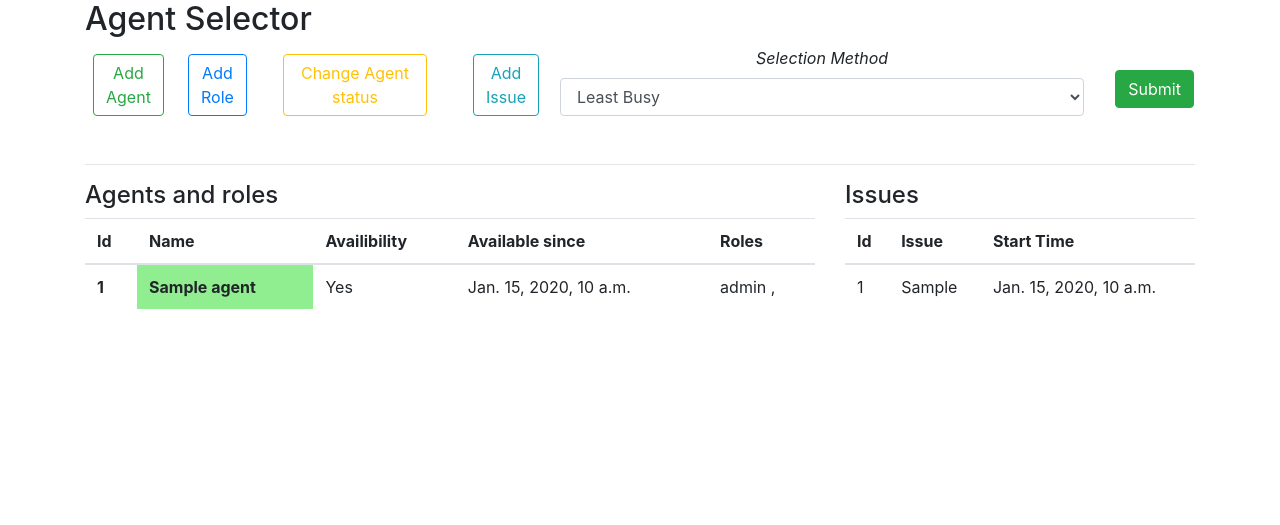
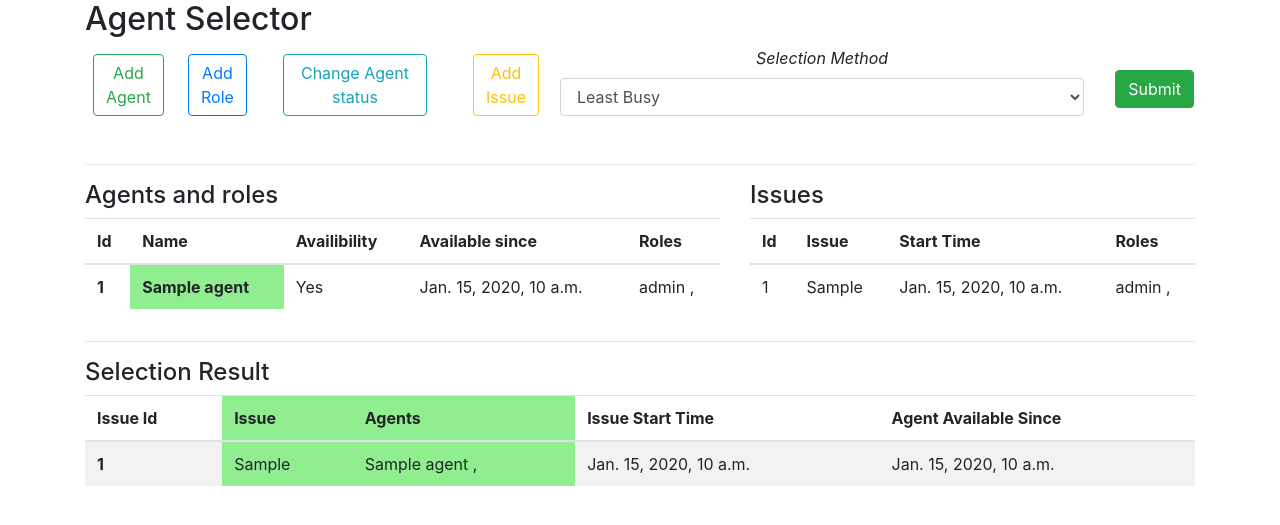
Before and after one commit to atharva-bhange/agentapp, a Django app: page / in a window 1280 px wide. Shown: the top 525 px of the page. Run offline with Django 3.2, Linux system fonts and the light colour scheme; tables that the repository leaves empty hold one stand-in row (values such as "Sample post"); some libraries are stand-ins or nearby versions.

Commit message:
Project Complete

```diff
--- a/agents/forms.py
+++ b/agents/forms.py
@@ -20,11 +20,6 @@ class AddRoleForm(ModelForm):
 		model = Roles
 		fields = ['role']
 
-class AddAgentRole(ModelForm):
-
-	class Meta():
-		model = Agent_role
-		fields = ['role']
 
 class AddIssueForm(ModelForm):
 
--- a/agents/models.py
+++ b/agents/models.py
@@ -6,12 +6,13 @@ class Agents(models.Model):
 	name = models.CharField(max_length = 20, null = True, blank = True)
 	is_available = models.BooleanField(null = False, blank = False)
 	available_since = models.DateTimeField()
+	no_roles = models.IntegerField(null = True , blank = True)
 
 	class Meta:
 		verbose_name_plural = "Agents"
 
 	def __str__(self):
-		return self.name
+		return str(self.name)
 
 
 class Roles(models.Model):
@@ -21,7 +22,7 @@ class Roles(models.Model):
 		verbose_name_plural = "Roles"
 
 	def __str__(self):
-		return self.role
+		return str(self.role)
 
 class Agent_role(models.Model):
 	agent = models.ForeignKey(Agents , on_delete=models.CASCADE)
@@ -33,6 +34,14 @@ class Agent_role(models.Model):
 class Issues(models.Model):
 	issue = models.CharField(max_length = 20, null = True, blank = True)
 	start_time = models.DateTimeField()
+	no_roles = models.IntegerField(null = True , blank = True)
 
 	class Meta:
 		verbose_name_plural = "Issues"
+
+class Issue_role(models.Model):
+	issue = models.ForeignKey(Issues , on_delete=models.CASCADE)
+	role = models.ForeignKey(Roles , on_delete=models.CASCADE)
+
+	class Meta:
+		verbose_name_plural = "Issue_role"
--- a/agents/templates/agents/index.html
+++ b/agents/templates/agents/index.html
@@ -13,23 +13,23 @@
 		<div class="row text-center">
 
 
-			<div class="col-lg-1">
+			<div class="col-lg-1 col-md-3 col-sm-3 col-3">
 				<a href="{% url 'add_agent' %}"><button class="btn btn-outline-success m-2">Add Agent</button></a>
 			</div>
 
-			<div class="col-lg-1">
+			<div class="col-lg-1 col-md-3 col-sm-3 col-3">
 				<a href="{% url 'add_role' %}"><button class="btn btn-outline-primary m-2">Add Role</button></a>
 			</div>
 
-			<div class="col-lg-2">
-				<a href="{% url 'agents' %}"><button class="btn btn-outline-warning	 m-2">Change Agent status</button></a>
+			<div class="col-lg-2 col-md-3 col-sm-3 col-3">
+				<a href="{% url 'agents' %}"><button class="btn btn-outline-info m-2">Change Agent status</button></a>
 			</div>
 
-			<div class="col-lg-1">
-				<a href="{% url 'add_issue' %}"><button class="btn btn-outline-info m-2">Add Issue</button></a>
+			<div class="col-lg-1 col-md-3 col-sm-3 col-3">
+				<a href="{% url 'add_issue' %}"><button class="btn btn-outline-warning m-2">Add Issue</button></a>
 			</div>
 
-			<div class="col-lg-7">
+			<div class="col-lg-7 col-md-12 col-sm-12 col-12">
 				<form method="get" >
 
 					<div class="row ">
@@ -37,15 +37,15 @@
 							<div class="form-group">
 								<label for="selection_method"><i>Selection Method</i></label>
 								<select class="form-control" id="selection_method" name="m">
-									{% if method == '2' %}
+									{% if mode == '2' %}
 									<option value="1">All Available</option>
 									<option value="2" selected>Least Busy</option>
 									<option value="3">Random</option>
-									{% elif method == '1' %}
+									{% elif mode == '1' %}
 									<option value="1" selected>All Available</option>
 									<option value="2">Least Busy</option>
 									<option value="3">Random</option>
-									{% elif method == '3' %}
+									{% elif mode == '3' %}
 									<option value="1">All Available</option>
 									<option value="2">Least Busy</option>
 									<option value="3" selected>Random</option>
@@ -69,7 +69,7 @@
 		<hr>
 
 		<div class="row">
-			<div class="col-lg-8">
+			<div class="col-lg-7">
 				<h4>Agents and roles</h4>
 			<div id="agents_list" style="max-height: 300px; overflow-y: scroll;">
 
@@ -120,7 +120,7 @@
 				</table>
 			</div>
 			</div>
-			<div class="col-lg-4" >
+			<div class="col-lg-5" >
 				<h4>Issues</h4>
 			<div id="issue_list" style="max-height: 300px; overflow-y: scroll;">
 
@@ -130,6 +130,7 @@
 						<th scope="col">Id</th>
 						<th scope="col">Issue</th>
 			    		<th scope="col">Start Time</th>
+			    		<th scope="col">Roles</th>
 			    	</tr>
 			  	</thead>
 			  	<tbody>
@@ -138,6 +139,12 @@
 			  			<td> {{ issue.id }}</td>
 			  			<td> {{ issue.issue }}</td>
 			  			<td> {{ issue.start_time }}</td>
+			  			<td>
+			  			{% for role in issue.roles %}
+			  			{{ role.role }} ,
+			  			{% endfor %}
+
+			  			</td>
 			  		</tr>
 			  		{% endfor %}
 			  	</tbody>
@@ -147,6 +154,62 @@
 			</div>
 		</div>
 
+		<hr>
+		<h4>Selection Result</h4>
+
+		<div id="result_body">
+			{% if mode == '1' or mode == '2' or mode == '3' %}
+				<table class="table table-striped">
+				  <thead>
+				    <tr>
+				      <th scope="col">Issue Id</th>
+				      <th style="background-color: lightgreen" scope="col">Issue</th>
+				      <th style="background-color: lightgreen" scope="col">Agents</th>
+				      {% if mode == '2' %}
+				      <th>Issue Start Time</th>
+				      <th>Agent Available Since</th>
+				      {% else %}
+				      <th scope="col">Start Time</th>
+				      {% endif %}
+				    </tr>
+				  </thead>
+
+				  <tbody>
+				  	{% for issue_agent in issue_agent_list %}
+				    <tr>
+				      <th scope="row">{{ issue_agent.id.id }}</th>
+				      {% if issue_agent.id.issue|length %}
+				      <td style="background-color: lightgreen">{{ issue_agent.id.issue }}</td>
+				      {% else %}
+				      <td>No Name</td>
+				      {% endif %}
+				      <td style="background-color: lightgreen">
+				      	{% if issue_agent.agents|length %}
+				      	{% for agent in issue_agent.agents %}
+				      		{% if agent.name|length %}
+				      			{{ agent.name }}
+				      		{% else %}
+				      			Id_{{ agent.id }}
+				      		{% endif %}
+				      		,
+				      	{% endfor %}
+				      	{% else %}
+				      		No Agent Available
+				      	{% endif %}
+				      </td>
+				      <td>{{ issue_agent.id.start_time }}</td>
+				      {% if mode == '2' %}
+				      	{% for agent in issue_agent.agents %}
+				      	<td>{{ agent.available_since }}</td>
+				      	{% endfor %}
+				      {% endif %}
+				    </tr>
+				    {% endfor %}
+				  </tbody>
+				</table>
+
+			{% endif %}
+		</div>
 
 	</div>
 
--- a/agents/views.py
+++ b/agents/views.py
@@ -1,8 +1,9 @@
 from django.shortcuts import render, HttpResponse, redirect
-from .forms	 import AddAgentForm , AddRoleForm, AddAgentRole , AddIssueForm
-from .models import Agents, Agent_role, Roles, Issues
+from .forms	 import AddAgentForm , AddRoleForm,AddIssueForm
+from .models import Agents, Agent_role, Roles, Issues, Issue_role
 from django.views.generic import ListView
-
+from django.forms import modelformset_factory
+from .function import select_agent
 
 # Create your views here.
 
@@ -10,19 +11,21 @@ def index_view(request):
 
 
 	m = request.GET.get('m')
-	method = m
 
-	if method == None:
-		method = 2
+
+	if m == None:
+		mode = 2
+	else:
+		mode = int(m)
 
 	## Getting all agent information
-	info = []
+	agent_info = []
 
 	agents = Agents.objects.all().order_by('is_available', 'available_since').reverse()
 
 	for each_agent in agents:
 		roles = Agent_role.objects.all().filter(agent = each_agent)
-		info.append({
+		agent_info.append({
 			'id' : each_agent.id,
 			'name' : each_agent.name,
 			'is_available' : each_agent.is_available,
@@ -31,14 +34,31 @@ def index_view(request):
 			})
 
 	## Getting all issues information
+	issue_info = []
 
 	issues = Issues.objects.all().order_by('start_time')
 
+	for each_issue in issues:
+		issue_roles = Issue_role.objects.all().filter(issue = each_issue)
+		issue_info.append({
+			'id' : each_issue.id,
+			'issue' : each_issue.issue,
+			'start_time' : each_issue.start_time,
+			'roles' : issue_roles
+			})
+
+	## Running the function according to mode
+	print(mode)
+
+	issue_agent_list = select_agent(mode , Agents , Issues, Agent_role , Issue_role)
+
+	print(issue_agent_list)
 
 	context ={
-		'method' : method,
-		'agent_info' : info,
-		'issues_info' : issues
+		'mode' : str(mode),
+		'agent_info' : agent_info,
+		'issues_info' : issue_info,
+		'issue_agent_list' : issue_agent_list
 		}
 
 	return render(request , 'agents/index.html', context)
@@ -46,19 +66,27 @@ def index_view(request):
 
 
 def add_agent_view(request):
+	role_form = modelformset_factory(Agent_role, fields = ('role',))
 	if request.method == 'POST':
+
 		agent_form = AddAgentForm(request.POST)
 		if agent_form.is_valid():
 
-			agent = agent_form.save()
+			agent = agent_form.save(commit = False)
+			agent.no_roles = int(request.POST.get('form-TOTAL_FORMS'))
+			agent.save()
 
+			r_form = role_form(request.POST)
+			for role in r_form:
+				role.instance.agent = agent
 
-			agent_role = Agent_role()
-			agent_role.agent = agent
-			agent_role.role = Roles.objects.get(id = request.POST['role'])
-
-			agent_role.save()
-
+			if r_form.is_valid:
+				print("valid")
+				r_form.save()
+				redirect("index")
+			else:
+				print("not valid")
+				redirect("index")
 			return redirect('index')
 
 		else:
@@ -72,18 +100,21 @@ def add_agent_view(request):
 
 	else:
 		agent_form = AddAgentForm()
-		role_form = AddAgentRole()
 
+
+		agent_role_form = role_form(queryset=Agent_role.objects.none())
 
 		context = {
 		'form' : agent_form,
-		'role' : role_form
+		'role' : agent_role_form
 		}
 
 	return render(request , 'agents/add_agent.html' , context)
 
 
 def add_role_view(request):
+
+
 
 	if request.method == 'POST':
 
@@ -152,27 +183,73 @@ class Agent_list(ListView):
     template_name = 'agents/agents.html'
 
 def add_issue_view(request):
+	role_form = modelformset_factory(Issue_role, fields = ('role',))
 	if request.method == 'POST':
+
 		issue_form = AddIssueForm(request.POST)
 		if issue_form.is_valid():
 
-			issue_form.save()
+			issue = issue_form.save()
+			issue.no_roles = int(request.POST.get('form-TOTAL_FORMS'))
+			issue.save()
+
+			r_form = role_form(request.POST)
+			for role in r_form:
+				role.instance.issue = issue
+
+			if r_form.is_valid:
+				print("valid")
+				r_form.save()
+				redirect("index")
+			else:
+				print("not valid")
+				redirect("index")
 			return redirect('index')
 
 		else:
 
-			issue_form = AddIssueForm(request.POST)
+			agent_form = AddAgentForm(request.POST)
 			context = {
-				'form' : issue_form
+				'form' : agent_form
 			}
 
-			return render(request , 'agents/add_issue.html' , context)
+			return render(request , 'agents/add_agent.html' , context)
 
 	else:
 		issue_form = AddIssueForm()
 
+
+		issue_role_form = role_form(queryset=Issue_role.objects.none())
+
 		context = {
-		'form' : issue_form
+		'form' : issue_form,
+		'role' : issue_role_form
 		}
 
 	return render(request , 'agents/add_issue.html' , context)
+
+
+	# if request.method == 'POST':
+	# 	issue_form = AddIssueForm(request.POST)
+	# 	if issue_form.is_valid():
+
+	# 		issue_form.save()
+	# 		return redirect('index')
+
+	# 	else:
+
+	# 		issue_form = AddIssueForm(request.POST)
+	# 		context = {
+	# 			'form' : issue_form
+	# 		}
+
+	# 		return render(request , 'agents/add_issue.html' , context)
+
+	# else:
+	# 	issue_form = AddIssueForm()
+
+	# 	context = {
+	# 	'form' : issue_form
+	# 	}
+
+	# return render(request , 'agents/add_issue.html' , context)
```
Also changed, not shown: agents/admin.py (+6 -3 lines), agents/function.py (added, +139 -0 lines), agents/templates/agents/add_agent.html (+26 -0 lines), agents/templates/agents/add_issue.html (+20 -1 lines), agents/migrations/0008_auto_20200624_1011.py (added), agents/migrations/0009_auto_20200624_1340.py (added).
